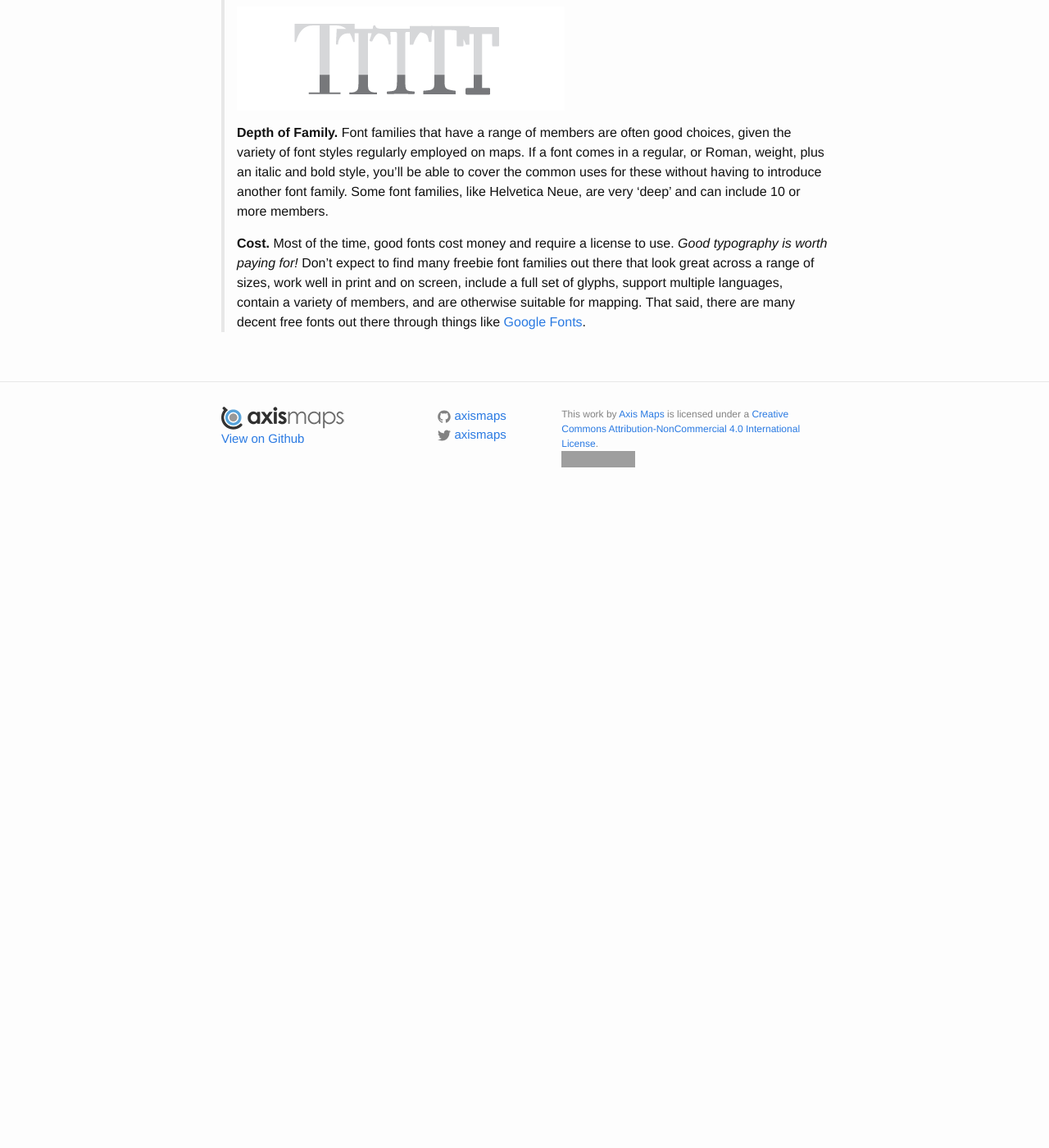
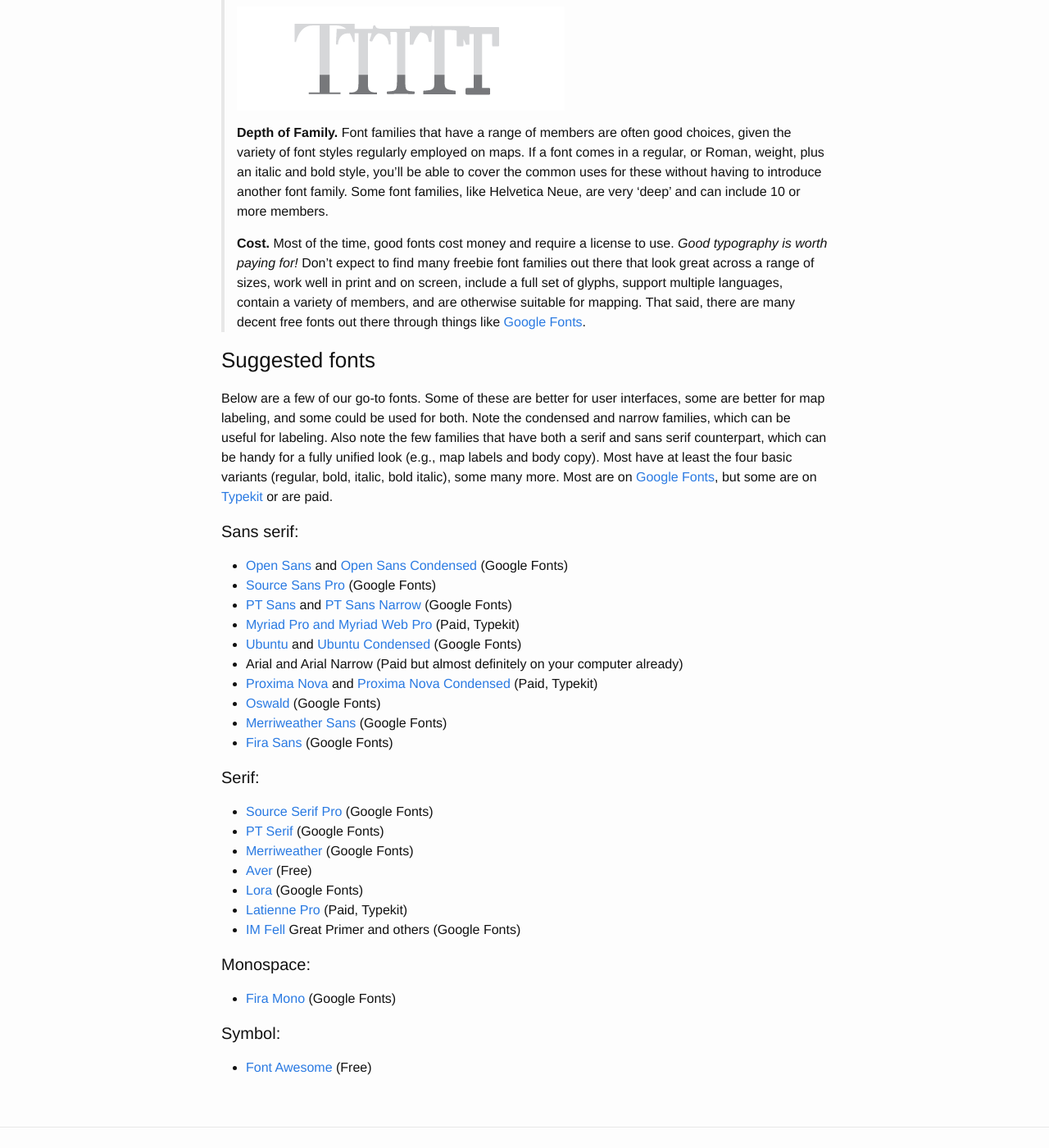
Before and after one commit to axismaps/thematic-cartography, a Jekyll site: the page built from articles/labeling.md, in a window 1280 px wide and 1400 px high, scrolled down 3715 px. Shown: the whole window at 82% size. Built offline with Jekyll 4.4.1, drawn with Linux system fonts in a browser that asks for light colours; before the commit the page ends 4345 px from its top, so only the background shows below that; grey boxes are pictures that could not be loaded.

Commit message:
Add list of fonts

```diff
--- a/articles/labeling.md
+++ b/articles/labeling.md
@@ -56,3 +56,38 @@ All else equal, bigger and bolder styles tend to promote labels and text in the
 > **Depth of Family.** Font families that have a range of members are often good choices, given the variety of font styles regularly employed on maps. If a font comes in a regular, or Roman, weight, plus an italic and bold style, you'll be able to cover the common uses for these without having to introduce another font family. Some font families, like Helvetica Neue, are very 'deep' and can include 10 or more members.
 >
 > **Cost.** Most of the time, good fonts cost money and require a license to use. _Good typography is worth paying for!_ Don't expect to find many freebie font families out there that look great across a range of sizes, work well in print and on screen, include a full set of glyphs, support multiple languages, contain a variety of members, and are otherwise suitable for mapping. That said, there are many decent free fonts out there through things like [Google Fonts](https://www.google.com/fonts).
+
+### Suggested fonts
+
+Below are a few of our go-to fonts. Some of these are better for user interfaces, some are better for map labeling, and some could be used for both. Note the condensed and narrow families, which can be useful for labeling. Also note the few families that have both a serif and sans serif counterpart, which can be handy for a fully unified look (e.g., map labels and body copy). Most have at least the four basic variants (regular, bold, italic, bold italic), some many more. Most are on [Google Fonts](https://www.google.com/fonts), but some are on [Typekit](https://typekit.com/) or are paid.
+
+#### Sans serif:
+
+* [Open Sans](https://www.google.com/fonts/specimen/Open+Sans) and [Open Sans Condensed](https://www.google.com/fonts/specimen/Open+Sans+Condensed) (Google Fonts)
+* [Source Sans Pro](https://www.google.com/fonts/specimen/Source+Sans+Pro) (Google Fonts)
+* [PT Sans](https://www.google.com/fonts/specimen/PT+Sans) and [PT Sans Narrow](https://www.google.com/fonts/specimen/PT+Sans+Narrow) (Google Fonts)
+* [Myriad Pro and Myriad Web Pro](https://typekit.com/fonts/myriad-pro) (Paid, Typekit)
+* [Ubuntu](https://www.google.com/fonts/specimen/Ubuntu) and [Ubuntu Condensed](https://www.google.com/fonts/specimen/Ubuntu+Condensed) (Google Fonts)
+* Arial and Arial Narrow (Paid but almost definitely on your computer already)
+* [Proxima Nova](https://typekit.com/fonts/proxima-nova) and [Proxima Nova Condensed](https://typekit.com/fonts/proxima-nova-condensed) (Paid, Typekit)
+* [Oswald](https://www.google.com/fonts/specimen/Oswald) (Google Fonts)
+* [Merriweather Sans](https://www.google.com/fonts/specimen/Merriweather+Sans) (Google Fonts)
+* [Fira Sans](https://www.google.com/fonts/specimen/Fira+Sans) (Google Fonts)
+
+#### Serif:
+
+* [Source Serif Pro](https://github.com/adobe-fonts/source-serif-pro) (Google Fonts)
+* [PT Serif](https://www.google.com/fonts/specimen/PT+Serif) (Google Fonts)
+* [Merriweather](https://www.google.com/fonts/specimen/Merriweather) (Google Fonts)
+* [Aver](http://www.dafont.com/aver.font) (Free)
+* [Lora](https://www.google.com/fonts/specimen/Lora) (Google Fonts)
+* [Latienne Pro](https://typekit.com/fonts/latienne-pro) (Paid, Typekit)
+* [IM Fell](http://www.dafont.com/im-fell-types.font) Great Primer and others (Google Fonts)
+
+#### Monospace:
+
+* [Fira Mono](https://www.google.com/fonts/specimen/Fira+Mono) (Google Fonts)
+
+#### Symbol:
+
+* [Font Awesome](http://fortawesome.github.io/Font-Awesome/) (Free)
```
